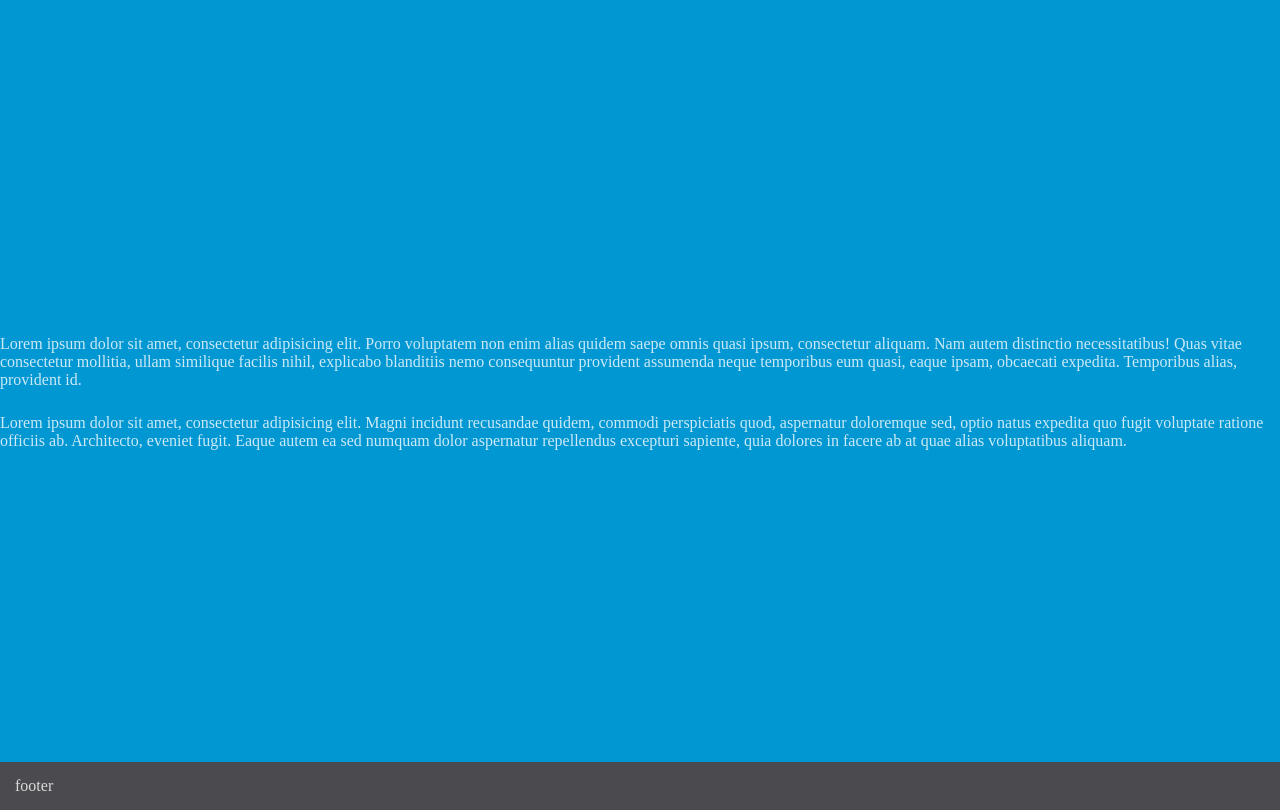
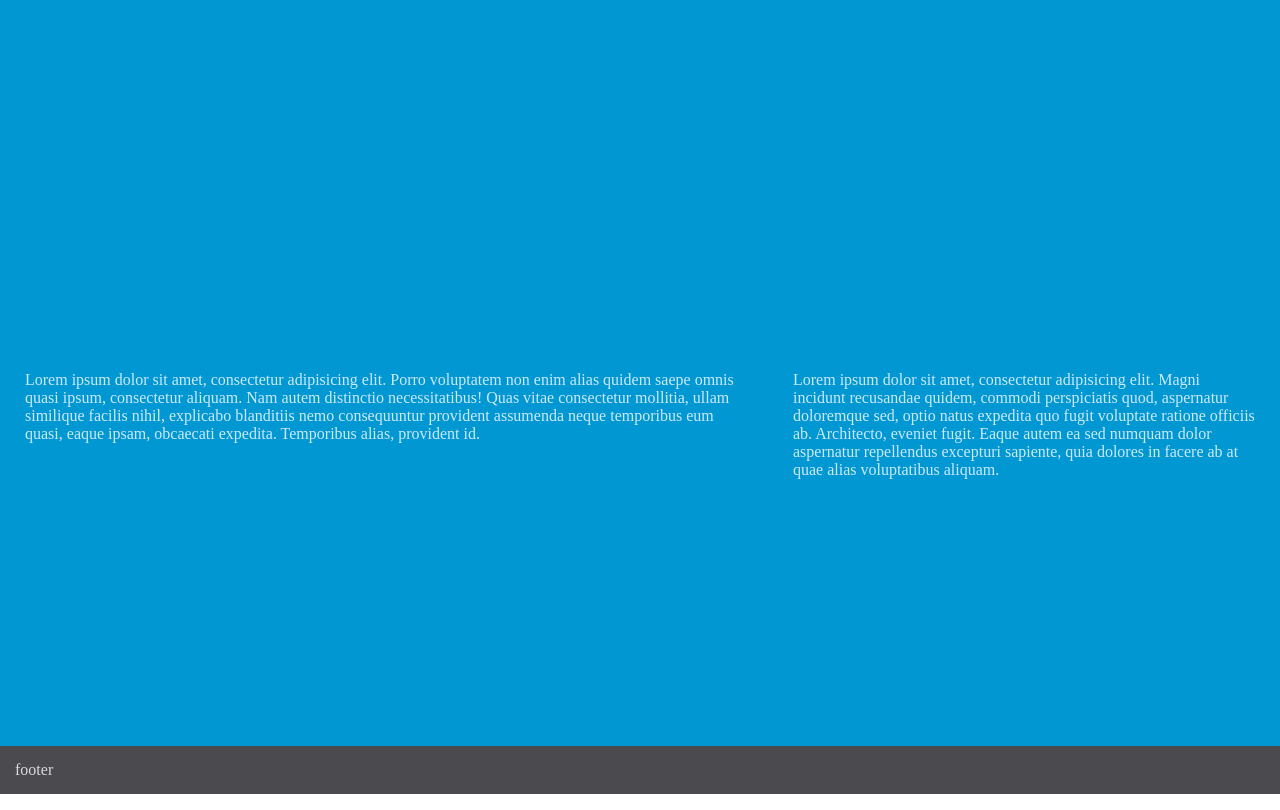
Before and after one commit to JonnyR4959/responsive-design-mini-project, a plain HTML site: page index.html in a window 1280 px wide. Shown: the part 54-864 px from the top of the page. Drawn offline with Linux system fonts and the light colour scheme.

Commit message:
Styling the Columns

```diff
--- a/index.html
+++ b/index.html
@@ -15,16 +15,18 @@
 
 
     <section class="section">
+       <div class="vcenter">
         <article class="article column column-60">
         <p class="section-paragraph">
             Lorem ipsum dolor sit amet, consectetur adipisicing elit. Porro voluptatem non enim alias quidem saepe omnis quasi ipsum, consectetur aliquam. Nam autem distinctio necessitatibus! Quas vitae consectetur mollitia, ullam similique facilis nihil, explicabo blanditiis nemo consequuntur provident assumenda neque temporibus eum quasi, eaque ipsam, obcaecati expedita. Temporibus alias, provident id.
         </p>
         </article>
-        <aside class="aside column-40">
+        <aside class="aside column column-40">
             <p class="section-paragraph">
                 Lorem ipsum dolor sit amet, consectetur adipisicing elit. Magni incidunt recusandae quidem, commodi perspiciatis quod, aspernatur doloremque sed, optio natus expedita quo fugit voluptate ratione officiis ab. Architecto, eveniet fugit. Eaque autem ea sed numquam dolor aspernatur repellendus excepturi sapiente, quia dolores in facere ab at quae alias voluptatibus aliquam.
             </p>
         </aside>
+        </div>
     </section>
 
     <footer class="footer">
--- a/main.css
+++ b/main.css
@@ -22,7 +22,7 @@ color: rgba(255, 255,255, .8);
     height: 100%;
 }
 
-.article, .aside {
+.vcenter {
     position: relative;
     top: 50%;
     transform: translateY(-50%);
@@ -30,9 +30,23 @@ color: rgba(255, 255,255, .8);
 
 .section-paragraph {
     font-size: 1em;
+    margin: 25px;
 }
 
 .footer {
     background-color: #4a4a4f;
     padding: 15px;
 }
+
+@media (min-width: 768px) {
+    .column {
+    float: left;
+}
+
+    .column-60 {
+        width: 60%;
+    }
+    .column-40 {
+        width: 40%;
+    }
+}
```
